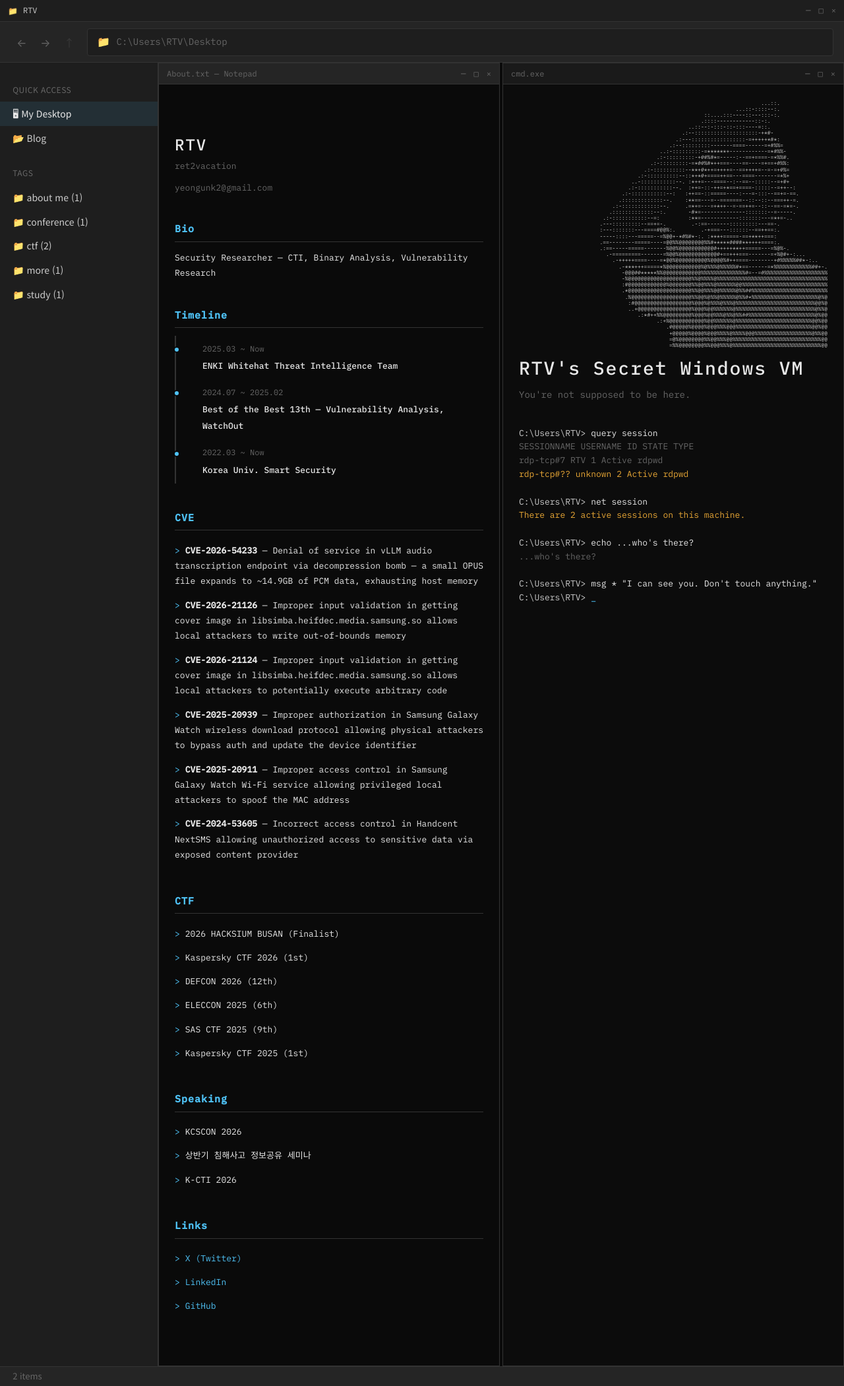
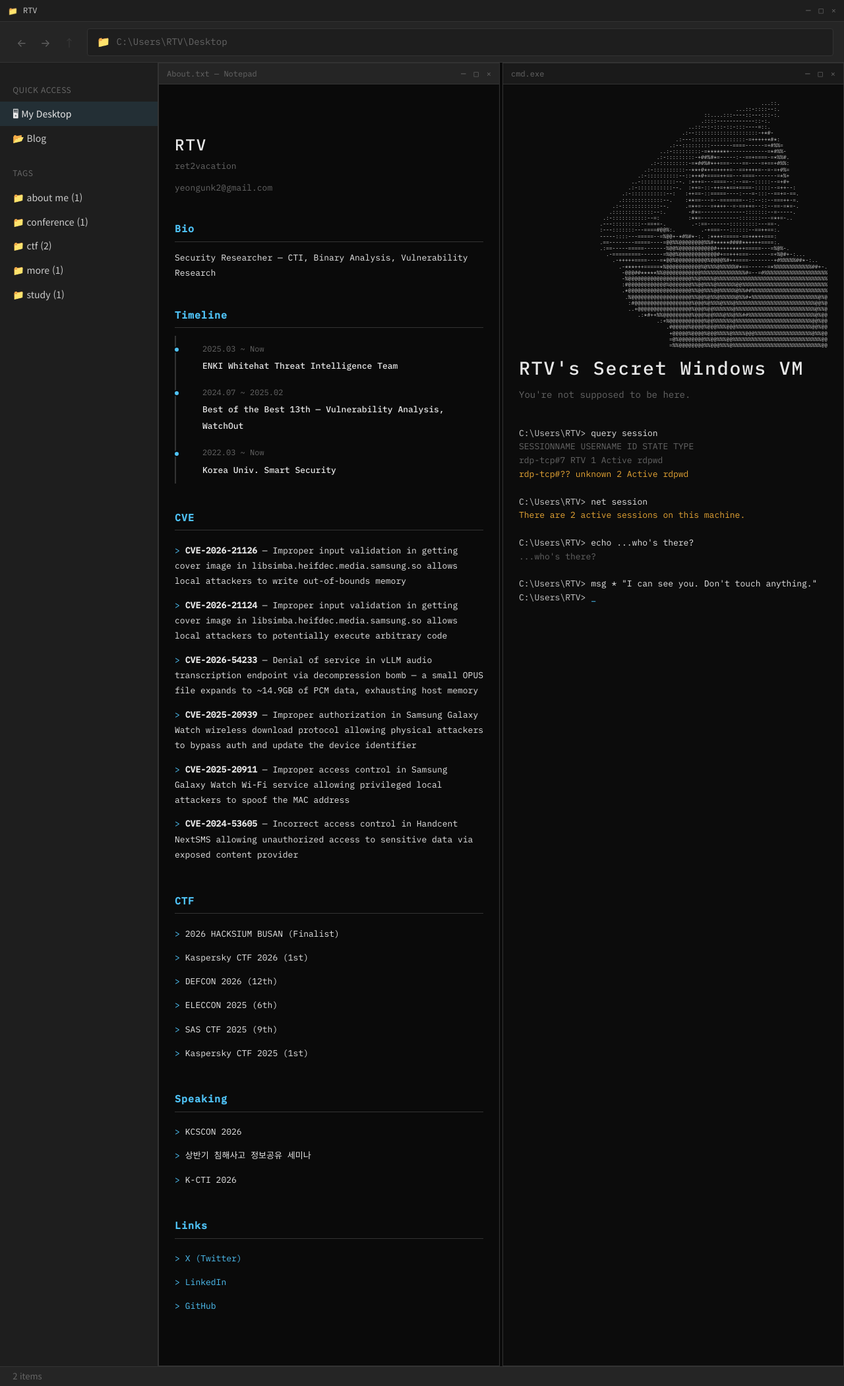
Before and after one commit to RTV-GIT/RTV-GIT.github.io, a Jekyll site: the page built from index.html, in a window 1280 px wide. Shown: the whole page at 66% size. Built offline with Jekyll 4.4.1, drawn with Linux system fonts in a browser that asks for light colours; Markdown is read by kramdown in place of the engine named in the settings.

Commit message:
CVE 시간순 정렬: Samsung SMR Oct-2026 → vLLM
Co-Authored-By: Claude Opus 4.6 (1M context) <noreply@anthropic.com>

```diff
--- a/index.html
+++ b/index.html
@@ -55,9 +55,9 @@ item_count: "2 items"
           <div class="about-section">
             <h2 class="about-heading">CVE</h2>
             <ul class="about-list">
-              <li><span class="cve-id">CVE-2026-54233</span> — Denial of service in vLLM audio transcription endpoint via decompression bomb — a small OPUS file expands to ~14.9GB of PCM data, exhausting host memory</li>
               <li><span class="cve-id">CVE-2026-21126</span> — Improper input validation in getting cover image in libsimba.heifdec.media.samsung.so allows local attackers to write out-of-bounds memory</li>
               <li><span class="cve-id">CVE-2026-21124</span> — Improper input validation in getting cover image in libsimba.heifdec.media.samsung.so allows local attackers to potentially execute arbitrary code</li>
+              <li><span class="cve-id">CVE-2026-54233</span> — Denial of service in vLLM audio transcription endpoint via decompression bomb — a small OPUS file expands to ~14.9GB of PCM data, exhausting host memory</li>
               <li><span class="cve-id">CVE-2025-20939</span> — Improper authorization in Samsung Galaxy Watch wireless download protocol allowing physical attackers to bypass auth and update the device identifier</li>
               <li><span class="cve-id">CVE-2025-20911</span> — Improper access control in Samsung Galaxy Watch Wi-Fi service allowing privileged local attackers to spoof the MAC address</li>
               <li><span class="cve-id">CVE-2024-53605</span> — Incorrect access control in Handcent NextSMS allowing unauthorized access to sensitive data via exposed content provider</li>
```
